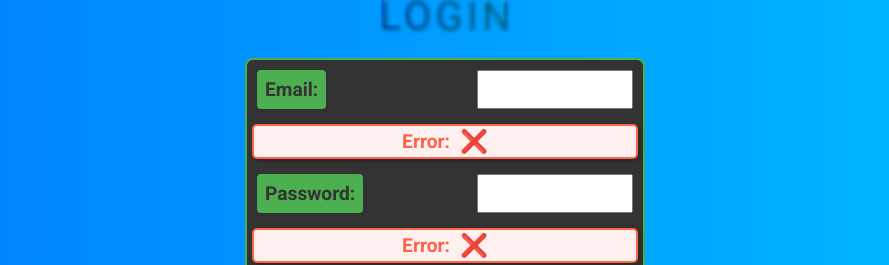
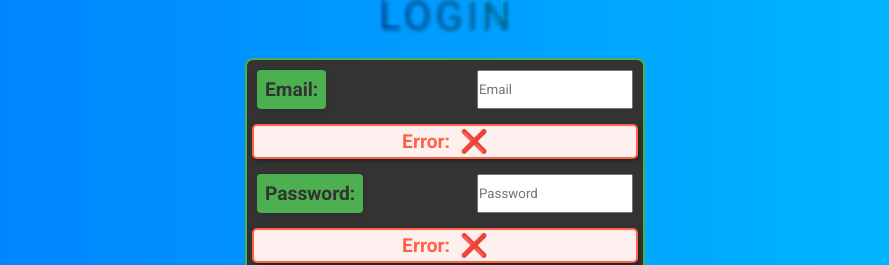
Before and after one commit to Pelani2/practice-ts2, a React (Create React App) app: page /login in a window 1280 px wide. Shown: the part 242-507 px from the top of the page, without its empty margins (195-1084 px from the left). Built offline with nearby package versions, Linux system fonts and the light colour scheme; the HTML template or start-up script is replaced by a standard one.

Commit message:
did input

```diff
--- /dev/null
+++ b/src/components/Input/index.tsx
@@ -0,0 +1,40 @@
+import React from "react";
+import "./input-styles.scss";
+
+const variantClassMap: Record<string, string> = {
+    "LS-input": "LS-input",
+};
+
+interface InputProps {
+    type: string;
+    name: string;
+    placeholder: string;
+    field: {
+        onChange: (e: React.ChangeEvent<HTMLInputElement>) => void;
+        onBlur: (e: React.FocusEvent<HTMLInputElement>) => void;
+        value: string;
+    }
+    variant: keyof typeof variantClassMap;
+}
+
+const Input: React.FC<InputProps> = ({
+    type,
+    name,
+    placeholder,
+    field,
+    variant,
+}) => {
+    const className = `input ${variantClassMap[variant]}`;
+
+    return (
+        <input
+            type={type}
+            name={name}
+            placeholder={placeholder}
+            {...field}
+            className={className}
+        />
+    );
+}
+
+export default Input;
--- a/src/components/Login/index.tsx
+++ b/src/components/Login/index.tsx
@@ -5,6 +5,7 @@ import { yupResolver } from '@hookform/resolvers/yup';
 import Typography from "../Typography";
 import Label from "../Label";
 import Button from "../Button";
+import Input from "../Input";
 import "./login-styles.scss";
 
 const schema = yup.object().shape({
@@ -40,7 +41,14 @@ const Login: React.FC = () => {
                     <Controller
                         name="email"
                         control={control}
-                        render={({ field }) => <input {...field} />}
+                        render={({ field }) =>
+                        <Input
+                            variant=""
+                            field={field}
+                            type="email"
+                            name="email"
+                            placeholder="Email"
+                        />}
                     />
                 </div>
                 <Typography variant="error-message">
@@ -57,7 +65,14 @@ const Login: React.FC = () => {
                     <Controller
                         name="password"
                         control={control}
-                        render={({ field }) => <input {...field} />}
+                        render={({ field }) =>
+                            <Input
+                                variant=""
+                                field={field}
+                                type="password"
+                                name="password"
+                                placeholder="Password"
+                        />}
                     />
                 </div>
                 <Typography variant="error-message">
```
Also changed, not shown: src/components/Input/input-styles.scss (added).
